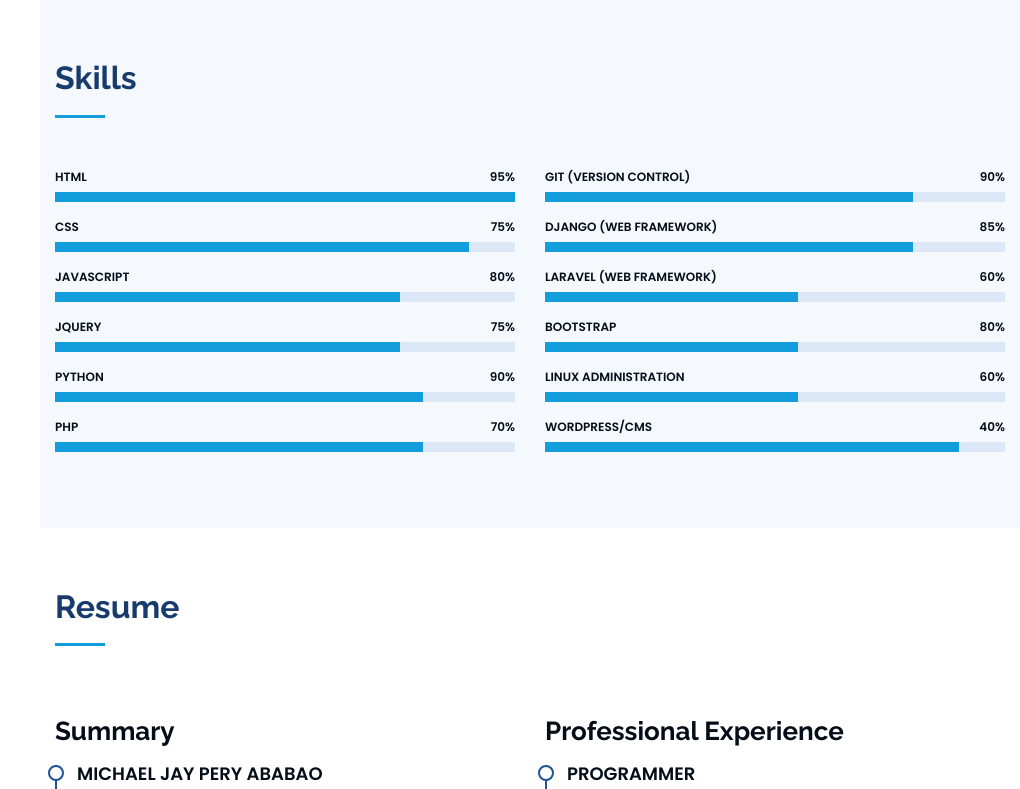
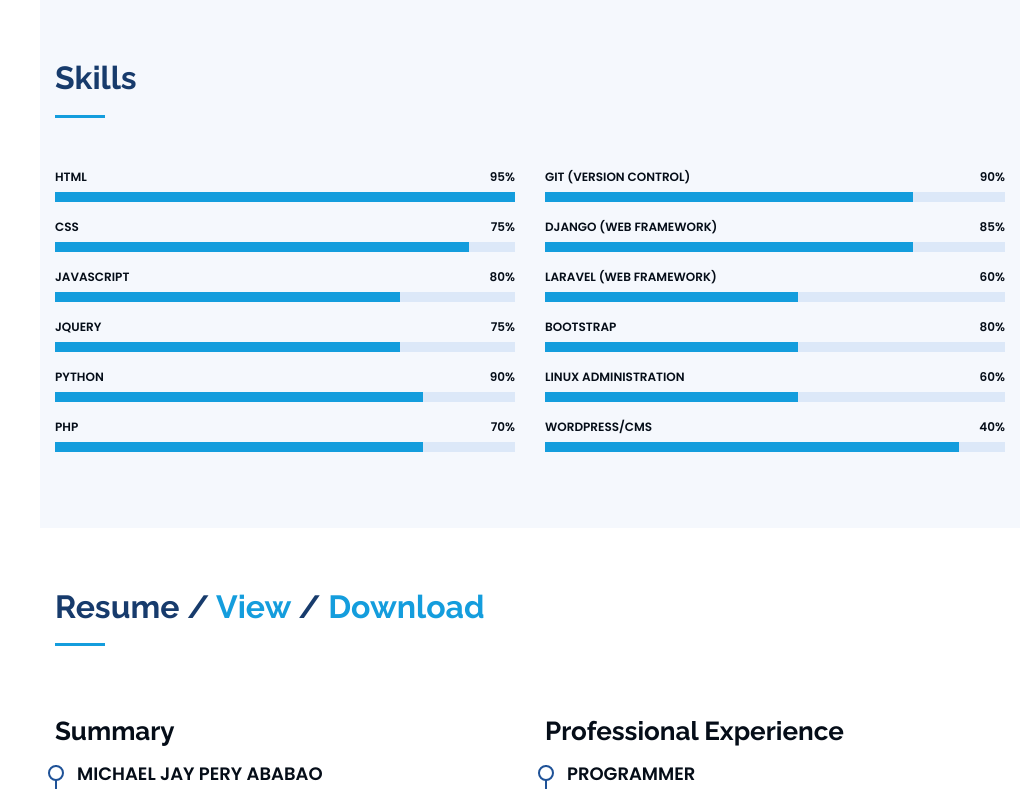
Before and after one commit to aceaceace30/personal-website, a Django app: page / in a window 1280 px wide. Shown: the part 1400-2189 px from the top of the page, without its empty margins (260-1280 px from the left). Run offline with Django 3.2, Linux system fonts and the light colour scheme; data comes from the database, SQL or seed files in the repository; some libraries are stand-ins or nearby versions.

Commit message:
add resume view and download

```diff
--- a/portfolio/templates/portfolio/index.html
+++ b/portfolio/templates/portfolio/index.html
@@ -49,10 +49,6 @@
         <img src="{% static 'portfolio/assets/img/profile-img.jpg' %}" alt="" class="img-fluid rounded-circle">
         <h1 class="text-light"><a href="{% url 'portfolio:homepage' %}">Michael Ababao</a></h1>
         <div class="social-links mt-3 text-center">
-          <!-- <a href="#" class="twitter"><i class="bx bxl-twitter"></i></a>
-          <a href="#" class="facebook"><i class="bx bxl-facebook"></i></a>
-          <a href="#" class="instagram"><i class="bx bxl-instagram"></i></a>
-          <a href="#" class="google-plus"><i class="bx bxl-skype"></i></a> -->
           <a href="https://www.linkedin.com/in/michael-jay-ababao-3518b0162/" target="_blank" class="linkedin"><i class="bx bxl-linkedin"></i></a>
           <a href="https://github.com/aceaceace30" target="_blank" class="github"><i class="bx bxl-github"></i></a>
         </div>
@@ -241,7 +237,11 @@
       <div class="container">
 
         <div class="section-title">
-          <h2>Resume</h2>
+          <h2>
+              Resume /
+              <a href="{{ resume_path }}" target="_blank" title="View Resume">View</a> /
+              <a href="{{ resume_path }}" download title="Download Resume">Download</a>
+          </h2>
         </div>
 
         <div class="row">
--- a/portfolio/views.py
+++ b/portfolio/views.py
@@ -2,6 +2,9 @@ from django.shortcuts import render, get_object_or_404
 from django.http import HttpResponse
 
 from .models import Portfolio
+
+from django.conf import settings
+import os
 
 
 def homepage(request):
@@ -9,7 +12,8 @@ def homepage(request):
 	projects = Portfolio.objects.all()
 
 	template_name = 'portfolio/index.html'
-	return render(request, template_name, {'projects': projects})
+	resume_path = 'media/resume/CV-Michael-Jay-Pery-Ababao.pdf'
+	return render(request, template_name, {'projects': projects, 'resume_path': resume_path})
 
 def detail(request, name):
 	project = get_object_or_404(Portfolio, slug=name)
```
